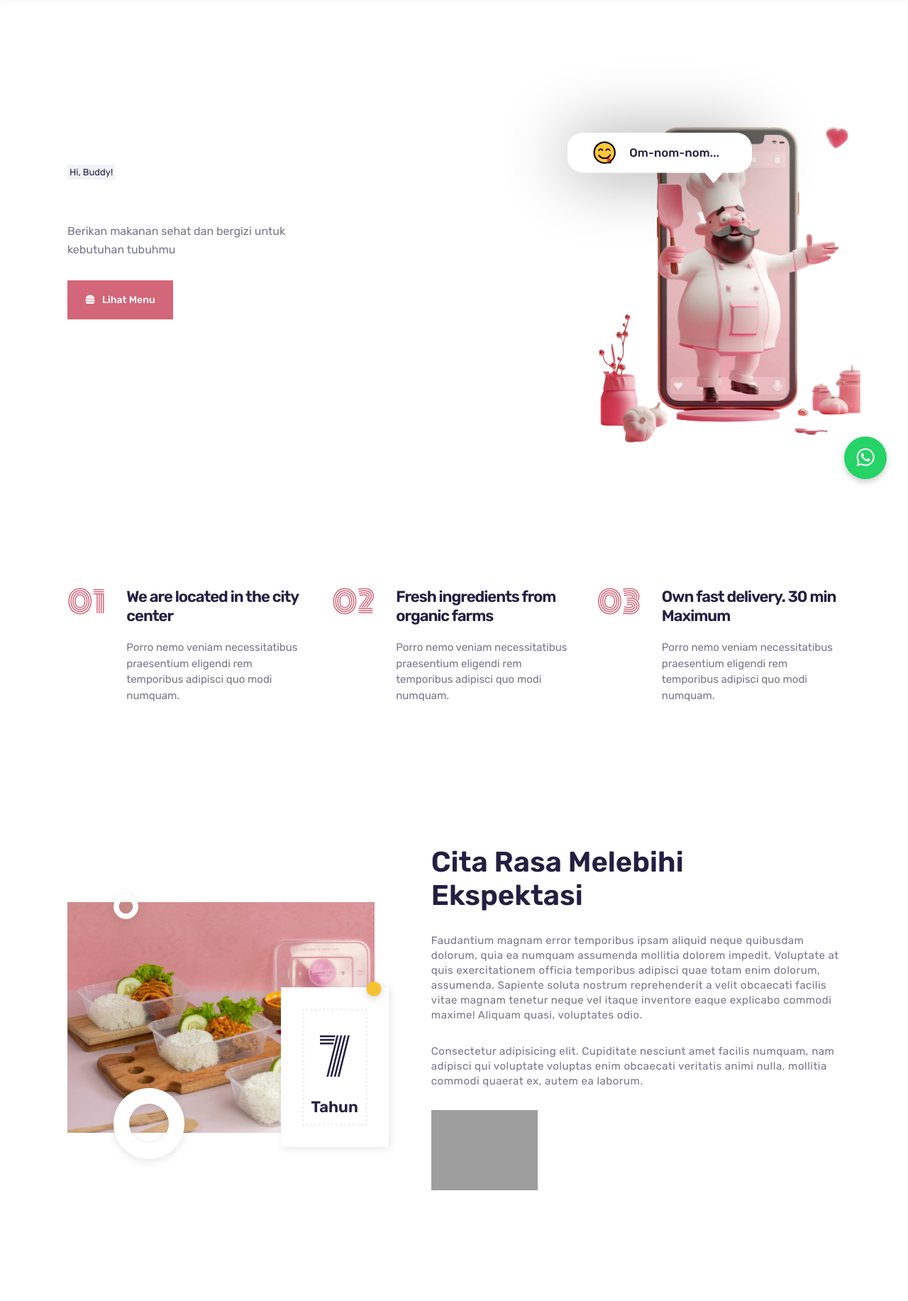
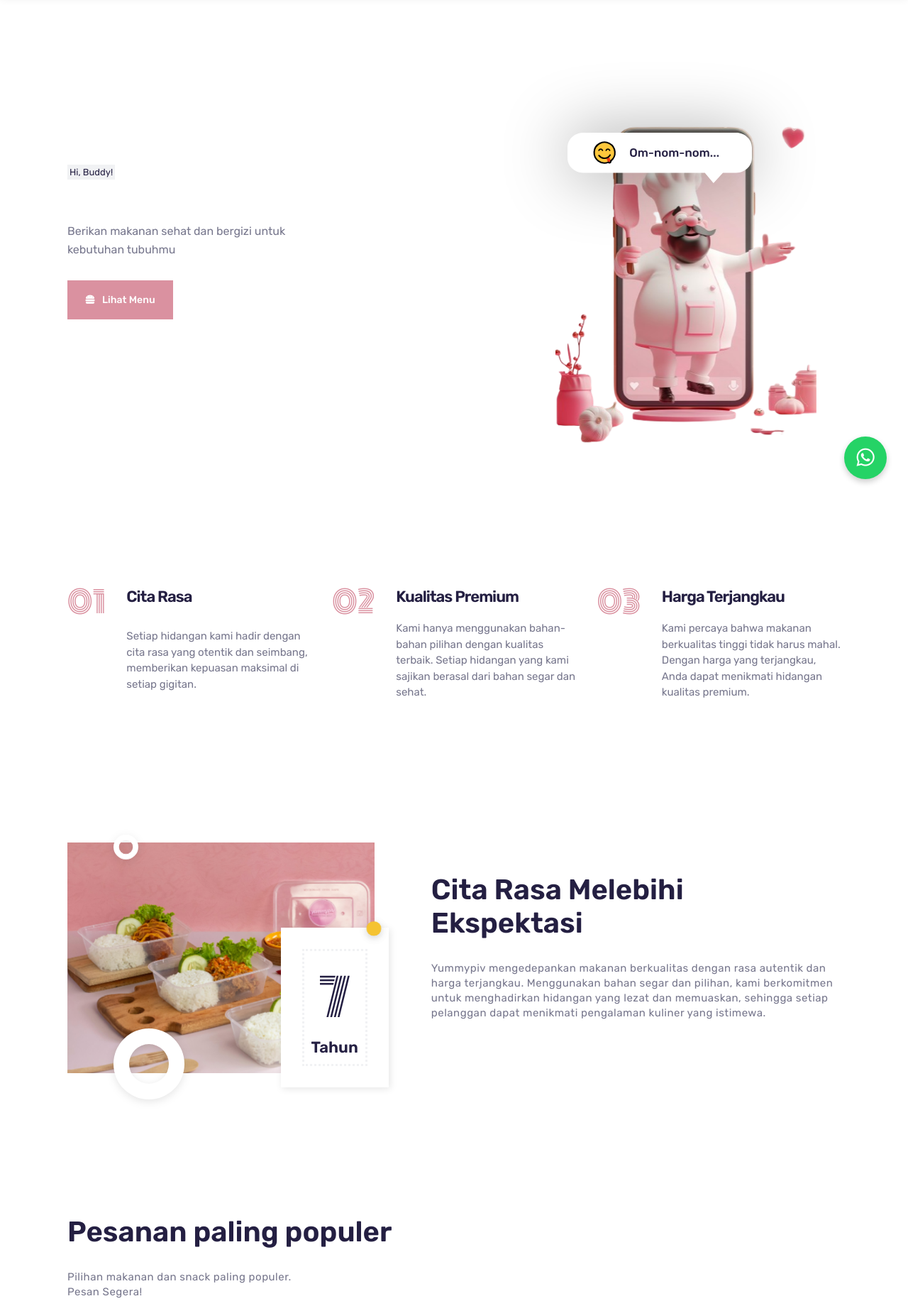
Before and after one commit to ipungg-junior/yummypiv, a Django app: template apps/templates/index.html in a window 1280 px wide. Shown: the part 95-1928 px from the top of the page at 71% size. Run offline with Django 4.2, Linux system fonts and the light colour scheme; the template is opened without the code that fills it, so the values that code supplies are empty; grey boxes are pictures that could not be loaded.

Commit message:
[UPDATE] revision index.html new js (html/css)

```diff
--- a/apps/templates/index.html
+++ b/apps/templates/index.html
@@ -140,10 +140,10 @@
 
           <p class="card-number">01</p>
 
-          <h3 class="card-heading">We are located in the city center</h3>
+          <h3 class="card-heading">Cita Rasa</h3>
 
           <p class="card-text">
-            Porro nemo veniam necessitatibus praesentium eligendi rem temporibus adipisci quo modi numquam.
+            Setiap hidangan kami hadir dengan cita rasa yang otentik dan seimbang, memberikan kepuasan maksimal di setiap gigitan.
           </p>
 
         </div>
@@ -152,10 +152,10 @@
 
           <p class="card-number">02</p>
 
-          <h3 class="card-heading">Fresh ingredients from organic farms</h3>
+          <h3 class="card-heading">Kualitas Premium</h3>
 
           <p class="card-text">
-            Porro nemo veniam necessitatibus praesentium eligendi rem temporibus adipisci quo modi numquam.
+            Kami hanya menggunakan bahan-bahan pilihan dengan kualitas terbaik. Setiap hidangan yang kami sajikan berasal dari bahan segar dan sehat.
           </p>
 
         </div>
@@ -164,10 +164,10 @@
 
           <p class="card-number">03</p>
 
-          <h3 class="card-heading">Own fast delivery. 30 min Maximum</h3>
+          <h3 class="card-heading">Harga Terjangkau</h3>
 
           <p class="card-text">
-            Porro nemo veniam necessitatibus praesentium eligendi rem temporibus adipisci quo modi numquam.
+            Kami percaya bahwa makanan berkualitas tinggi tidak harus mahal. Dengan harga yang terjangkau, Anda dapat menikmati hidangan kualitas premium.
           </p>
 
         </div>
@@ -208,22 +208,10 @@
           <h2 class="section-title">Cita Rasa Melebihi Ekspektasi</h2>
 
           <p class="section-text">
-            Faudantium magnam error temporibus ipsam aliquid neque quibusdam dolorum, quia ea numquam assumenda mollitia
-            dolorem
-            impedit. Voluptate at quis exercitationem officia temporibus adipisci quae totam enim dolorum, assumenda.
-            Sapiente
-            soluta nostrum reprehenderit a velit obcaecati facilis vitae magnam tenetur neque vel itaque inventore eaque
-            explicabo
-            commodi maxime! Aliquam quasi, voluptates odio.
+            Yummypiv mengedepankan makanan berkualitas dengan rasa autentik dan harga terjangkau.
+            Menggunakan bahan segar dan pilihan, kami berkomitmen untuk menghadirkan hidangan yang lezat dan memuaskan,
+            sehingga setiap pelanggan dapat menikmati pengalaman kuliner yang istimewa.
           </p>
-
-          <p class="section-text">
-            Consectetur adipisicing elit. Cupiditate nesciunt amet facilis numquam, nam adipisci qui voluptate voluptas
-            enim
-            obcaecati veritatis animi nulla, mollitia commodi quaerat ex, autem ea laborum.
-          </p>
-
-          <img src="./assets/images/signature.png" alt="signature" class="signature" width="150">
 
         </div>
 
@@ -470,7 +458,7 @@
   <!--
     - custom js link
   -->
-  <script src="./assets/js/foodhub.js"></script>
+  <script src="{% static 'js/common.js' %}"></script>
 
   <!--
     - ionicon link
--- a/static/css/landing-media-query.css
+++ b/static/css/landing-media-query.css
@@ -1,13 +1,3 @@
-/*-----------------------------------*\
-  #media_query.css
-\*-----------------------------------*/
-
-/**
- * copyright 2022 @codewithsadee
- */
-
-
-
 
 
 /*-----------------------------------*\
@@ -55,6 +45,11 @@
     .shape-1 {
       top:  10%;
       left: 15%;
+    }
+
+
+    .food-3 {
+      right: 8%;
     }
 
   }
@@ -133,7 +128,6 @@
       --mw: 720px;
 
     }
-
 
 
     /**
@@ -393,3 +387,9 @@
     .services { grid-template-columns: repeat(3, 1fr); }
 
   }
+
+  @media screen and (max-width: 520px) {
+    .food-3 {
+      right: 8%;
+    }
+  }
--- a/static/css/landing.css
+++ b/static/css/landing.css
@@ -24,7 +24,7 @@
   --space-cadet: hsl(249, 37%, 19%);
   --pistachio: hsl(88, 50%, 60%);
   --cultured: hsl(220, 13%, 95%);
-  --saffron: hsl(349.54deg 55.33% 61.37%);
+  --saffron: #DA91A0;
   --rhythm: hsl(240, 9%, 51%);
   --white: hsl(0, 0%, 100%);
 
--- /dev/null
+++ b/static/js/common.js
@@ -0,0 +1,45 @@
+'use strict';
+
+
+// navbar variables
+const nav = document.querySelector('.navbar-nav');
+const navLinks = document.querySelectorAll('.nav-link');
+const cartToggleBtn = document.querySelector('.shopping-cart-btn');
+const navToggleBtn = document.querySelector('.menu-toggle-btn');
+
+
+
+// nav toggle function
+const navToggleFunc = function () {
+  nav.classList.toggle('active');
+  navToggleBtn.classList.toggle('active');
+}
+
+// shopping cart toggle function
+
+
+
+// add event on nav-toggle-btn
+navToggleBtn.addEventListener('click', function () {
+
+
+  navToggleFunc();
+
+});
+
+// add event on cart-toggle-btn
+cartToggleBtn.addEventListener('click', function () {
+
+  // If the navbar-nav has an `active` class, it will be removed.
+  if (nav.classList.contains('active')) navToggleFunc();
+
+  cartToggleFunc();
+
+});
+
+// add event on all nav-link
+for (let i = 0; i < navLinks.length; i++) {
+
+  navLinks[i].addEventListener('click', navToggleFunc);
+
+}
```
